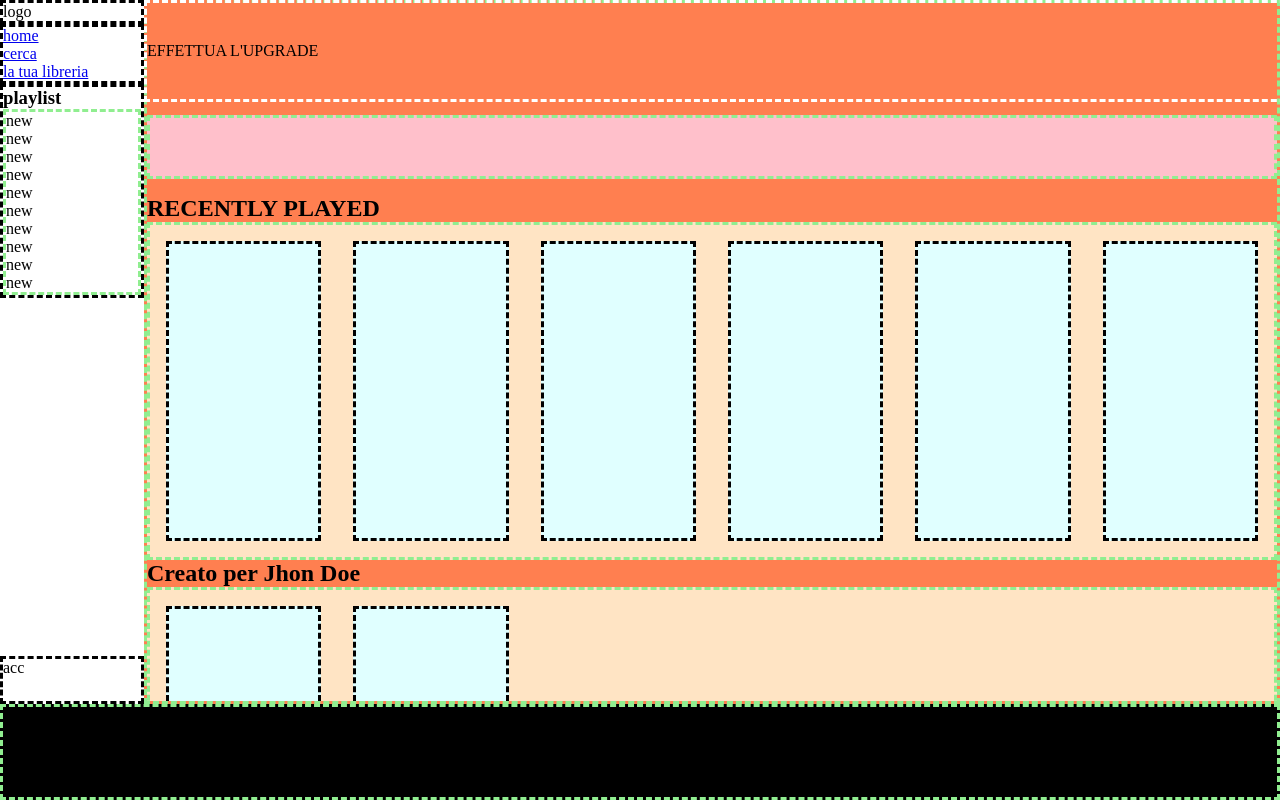
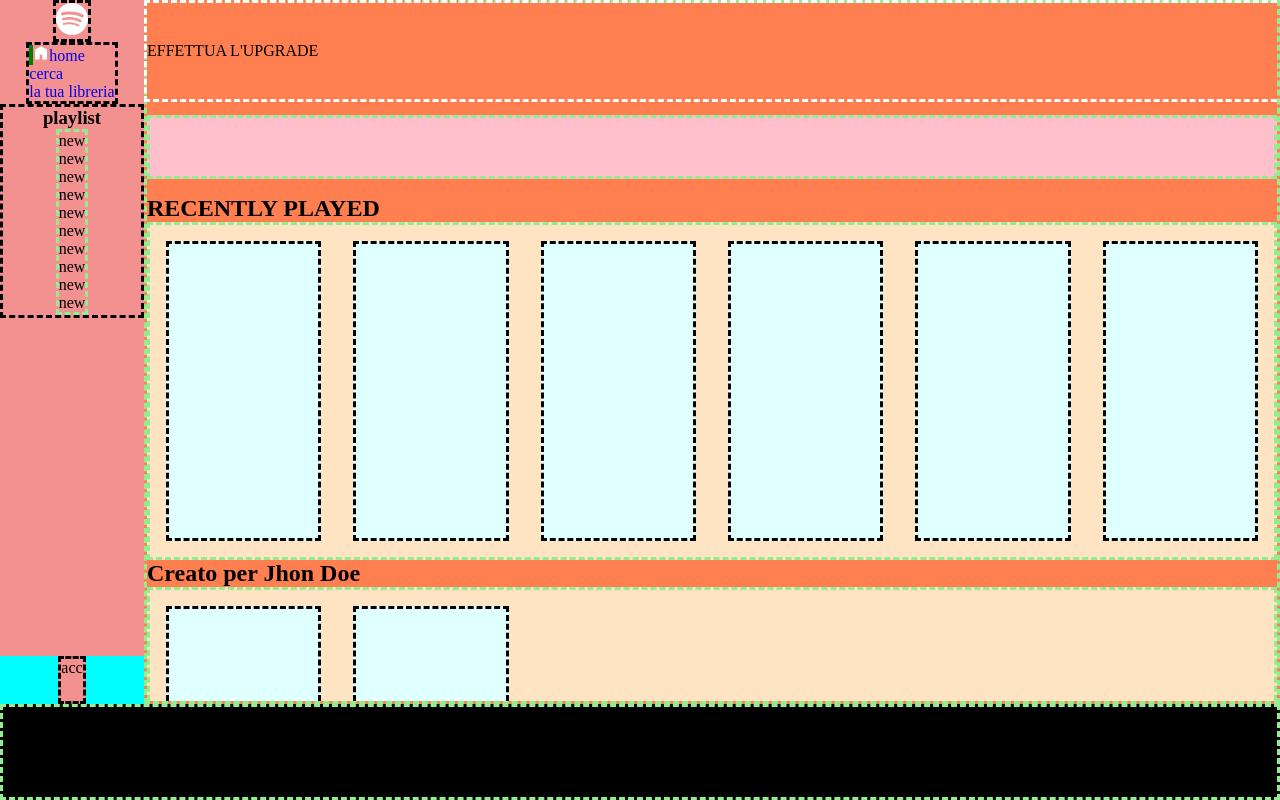
Before and after one commit to AndreaFermo/html-css-spotifyweb, a plain HTML site: page index.html in a window 1280 px wide. Drawn offline with Linux system fonts and the light colour scheme.

Commit message:
stilizzazione navbar

```diff
--- a/css/style.css
+++ b/css/style.css
@@ -50,7 +50,7 @@ box-sizing: border-box;
 }
 
 .debug .sdbr {
-    background-color: white;
+    background-color: rgb(243, 144, 144);
 }
 
 .debug .playlist {
@@ -67,8 +67,42 @@ box-sizing: border-box;
     flex-wrap: wrap;
 }
 
+.flex-col {
+    flex-direction: column;
+    width: 100%;
+    align-items: center;
+}
+
+.overflow-hidden {
+    overflow-y: hidden;
+}
+
 ul {
     list-style: none;
+}
+
+a {
+    text-decoration: none;
+}
+
+.padding-05 {
+    padding: 0.5rem;
+}
+
+.padding-1 {
+    padding: 1rem;
+}
+
+.padding-2 {
+    padding: 2rem;
+}
+
+.padding-3 {
+    padding: 3rem;
+}
+
+.bleftg {
+    border-left: 0.3rem solid green;
 }
 
 /*CSS*/
@@ -107,25 +141,48 @@ main {
 
 /*SIDEBAR*/
 
+
+.logo img {
+    height: 2rem;
+}
+
+.bigLogo {
+    display: none;
+}
+
+ul img {
+    height: 1rem;
+}
+
+
+
+
+
+
+
+
+
+
+
+
+
+
+
 .sidebar {
     width: 3rem;
-    overflow-y: hidden;
+
 
 }
 
 .sdbr-main {
     height: calc(100% - 3rem);
-    overflow-y: hidden;
-    min-height: 200px;
-    flex-direction: column;
+    min-height: 21rem;
 }
 
 .sdbr-footer {
     height: 3rem;
-    overflow-y: hidden;
+
 }
-
-
 
 .sidebar .playL ul {
     overflow-y: scroll;
--- a/index.html
+++ b/index.html
@@ -10,17 +10,17 @@
 <body class="debug">
     <main class="d-flex">
 
-        <aside class="sidebar">
-            <div class="sdbr d-flex sdbr-main">
-                <div class="logo bb">logo</div>
+        <aside class="sidebar d-flex overflow-hidden flex-col">
+            <div class="sdbr d-flex flex-col overflow-hidden sdbr-main">
+                <div class="logo bb "><img src="img/logo-small.svg" alt="logo-small Spotify"><img src="img/logo.svg" alt="logo Spotify" class="bigLogo"></div>
                 <div class="functions bb">
                     <ul>
-                        <li><a href="#">home</a></li>
+                        <li class="bleftg"><a href="#"><img src="/img/home.svg" alt="home">home</a></li>
                         <li><a href="#">cerca</a></li>
                         <li><a href="#">la tua libreria</a></li>
                     </ul>
                 </div>
-                <div class="playL bb">
+                <div class="playL d-flex flex-col overflow-hidden bb">
                     <h3>playlist</h3>
                     <ul class="blg">
                         <li>new</li>
```
